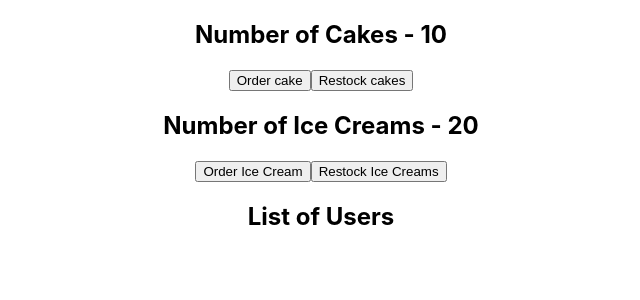
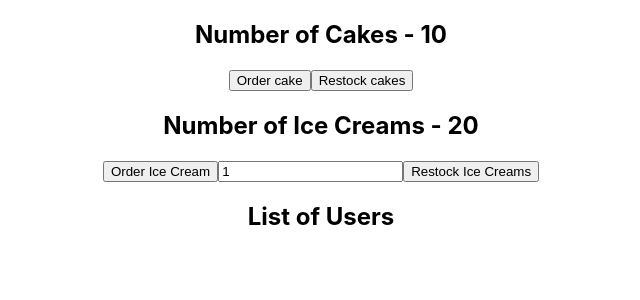
Before and after one commit to sujanrajs/revising-learning-redux, a React (Create React App) app in the folder react-rtk-demo/: page / in a window 1280 px wide. Shown: the top 300 px of the page, without its empty margins (319-959 px from the left). Built offline with nearby package versions, Linux system fonts and the light colour scheme.

Commit message:
add input tag for user to input restock value in ice-cream

```diff
--- a/react-rtk-demo/src/features/icecream/IcecreamView.jsx
+++ b/react-rtk-demo/src/features/icecream/IcecreamView.jsx
@@ -1,15 +1,23 @@
-import React from "react";
+import { React, useState } from "react";
 import { useSelector, useDispatch } from "react-redux";
 import { ordered, restocked } from "./icecreamSlice";
 
 export const IcecreamView = () => {
+  const [value, setValue] = useState(1);
   const numOfIcecreams = useSelector((state) => state.icecream.numOfIcecreams);
   const dispatch = useDispatch();
   return (
     <div>
       <h2>Number of Ice Creams - {numOfIcecreams}</h2>
       <button onClick={() => dispatch(ordered())}>Order Ice Cream</button>
-      <button onClick={() => dispatch(restocked(3))}>Restock Ice Creams</button>
+      <input
+        type="number"
+        value={value}
+        onChange={(e) => setValue(parseInt(e.target.value))}
+      />
+      <button onClick={() => dispatch(restocked(value))}>
+        Restock Ice Creams
+      </button>
     </div>
   );
 };
```
